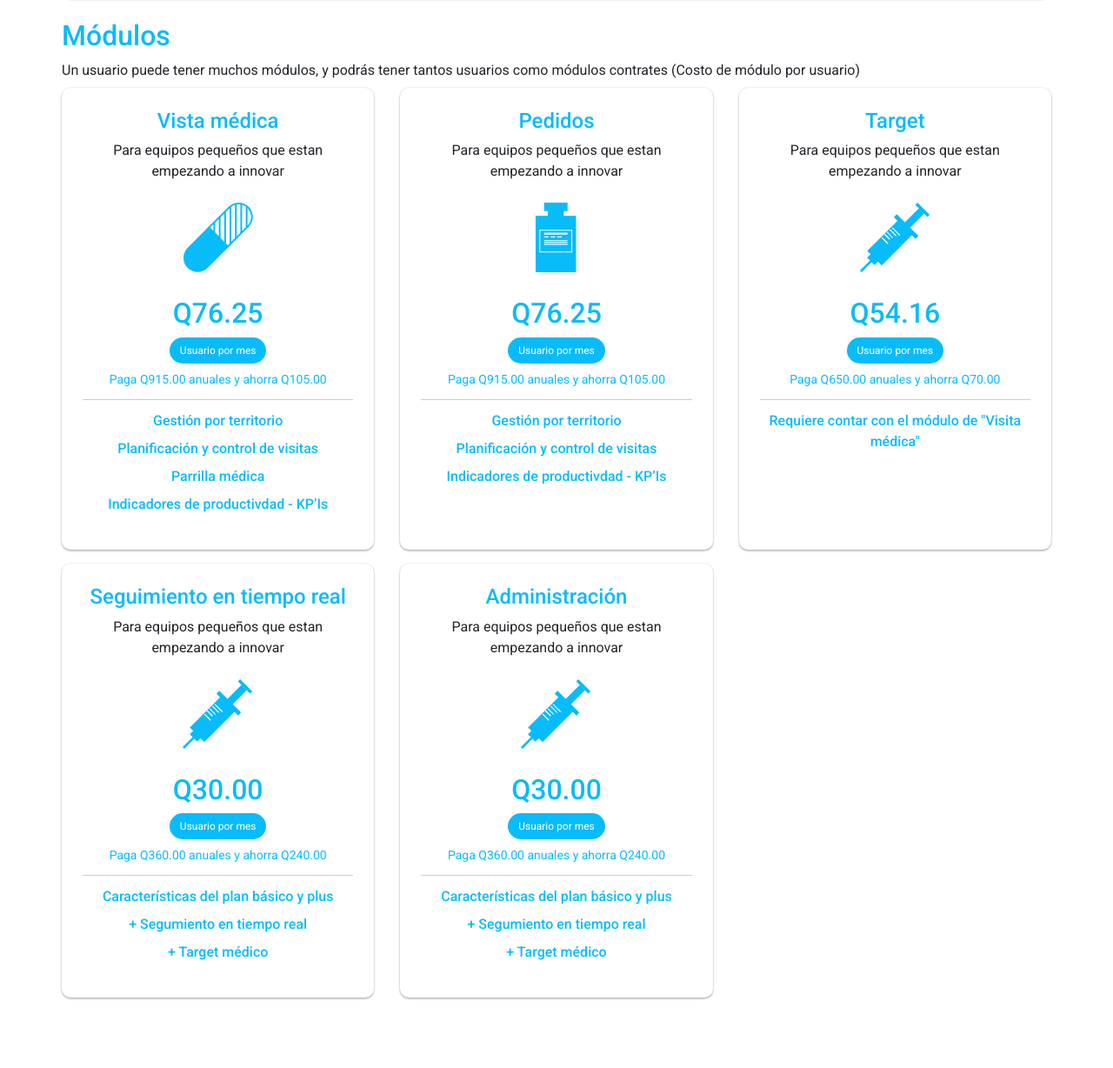
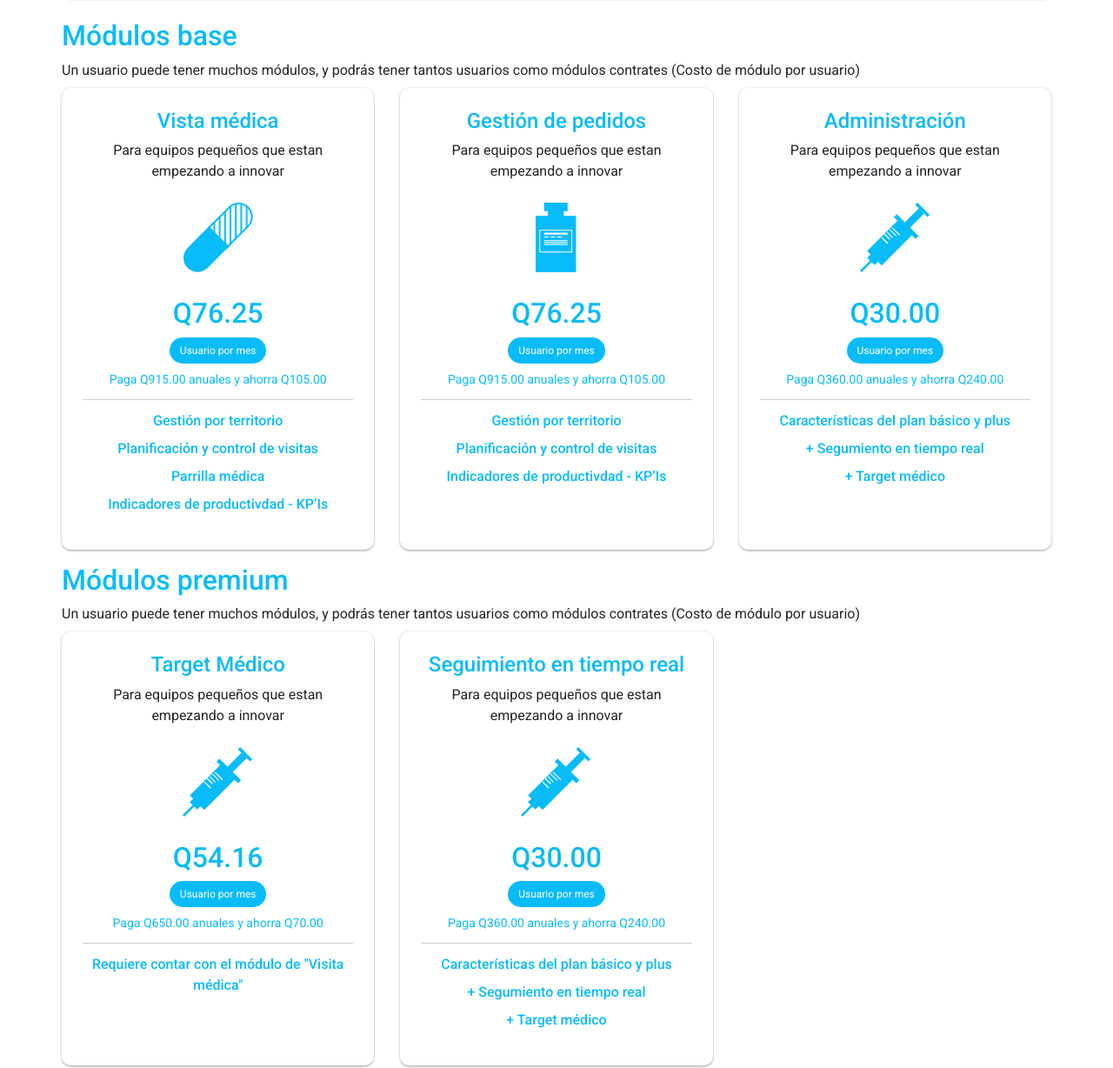
Before and after one commit to eduardomep/MedmigoREP, a website: page precios.html in a window 1280 px wide. Shown: the part 887-2115 px from the top of the page at 87% size. Drawn offline with nearby package versions, Linux system fonts and the light colour scheme.

Commit message:
new titles

```diff
--- a/precios.html
+++ b/precios.html
@@ -119,7 +119,7 @@
                         </div>
                     </div>
                     <div class="col-12 mb-2">
-                        <h2 class="text-primary">Módulos</h2>
+                        <h2 class="text-primary">Módulos base</h2>
                         <p>Un usuario puede tener muchos módulos, y podrás tener tantos usuarios como módulos contrates (Costo de módulo por usuario) </p>
                     </div>
                     <div class="col-12 my-3 col-lg-4 mt-4 mt-lg-0 text-center">
@@ -141,7 +141,7 @@
                     </div>
                     <div class="col-12 my-3 col-lg-4 mt-4 mt-lg-0 text-center">
                         <div class="price-item bg-white h-100 w-100 p-4 picture-template-item">
-                            <p class="h4 text-primary">Pedidos</p>
+                            <p class="h4 text-primary">Gestión de pedidos</p>
                             <p>Para equipos pequeños que estan empezando a innovar</p>
                             <img src="./img/icons/syrup.svg" alt="" class="my-4">
                             <p class="h2 text-primary m-0  my-1">Q76.25</p>
@@ -157,7 +157,27 @@
                     </div>
                     <div class="col-12 my-3 col-lg-4 mt-4 mt-lg-0 text-center">
                         <div class="price-item bg-white h-100 w-100 p-4 picture-template-item">
-                            <p class="h4 text-primary">Target</p>
+                            <p class="h4 text-primary">Administración</p>
+                            <p>Para equipos pequeños que estan empezando a innovar</p>
+                            <img src="./img/icons/syringe.svg" alt="" class="my-4">
+                            <p class="h2 text-primary m-0  my-1">Q30.00</p>
+                            <div class="price-pill my-1">Usuario por mes</div>
+                            <p class="text-primary anual-price my-1">Paga Q360.00 anuales y ahorra Q240.00</p>
+                            <div class="divider"></div>
+                            <ul class="list-unstyled">
+                                <li class="my-2"><p class="text-primary font-weight-500">Características del plan básico y plus</p></li>
+                                <li class="my-2"><p class="text-primary font-weight-500">+ Segumiento en tiempo real</p> </li>
+                                <li class="my-2"><p class="text-primary font-weight-500">+ Target médico</p></li>
+                            </ul>
+                        </div>
+                    </div>
+                    <div class="col-12 mb-2">
+                        <h2 class="text-primary">Módulos premium</h2>
+                        <p>Un usuario puede tener muchos módulos, y podrás tener tantos usuarios como módulos contrates (Costo de módulo por usuario) </p>
+                    </div>
+                    <div class="col-12 my-3 col-lg-4 mt-4 mt-lg-0 text-center">
+                        <div class="price-item bg-white h-100 w-100 p-4 picture-template-item">
+                            <p class="h4 text-primary">Target Médico</p>
                             <p>Para equipos pequeños que estan empezando a innovar</p>
                             <img src="./img/icons/syringe.svg" alt="" class="my-4">
                             <p class="h2 text-primary m-0  my-1">Q54.16</p>
@@ -174,22 +194,6 @@
                     <div class="col-12 my-3 col-lg-4 mt-4 mt-lg-0 text-center">
                         <div class="price-item bg-white h-100 w-100 p-4 picture-template-item">
                             <p class="h4 text-primary">Seguimiento en tiempo real</p>
-                            <p>Para equipos pequeños que estan empezando a innovar</p>
-                            <img src="./img/icons/syringe.svg" alt="" class="my-4">
-                            <p class="h2 text-primary m-0  my-1">Q30.00</p>
-                            <div class="price-pill my-1">Usuario por mes</div>
-                            <p class="text-primary anual-price my-1">Paga Q360.00 anuales y ahorra Q240.00</p>
-                            <div class="divider"></div>
-                            <ul class="list-unstyled">
-                                <li class="my-2"><p class="text-primary font-weight-500">Características del plan básico y plus</p></li>
-                                <li class="my-2"><p class="text-primary font-weight-500">+ Segumiento en tiempo real</p> </li>
-                                <li class="my-2"><p class="text-primary font-weight-500">+ Target médico</p></li>
-                            </ul>
-                        </div>
-                    </div>
-                    <div class="col-12 my-3 col-lg-4 mt-4 mt-lg-0 text-center">
-                        <div class="price-item bg-white h-100 w-100 p-4 picture-template-item">
-                            <p class="h4 text-primary">Administración</p>
                             <p>Para equipos pequeños que estan empezando a innovar</p>
                             <img src="./img/icons/syringe.svg" alt="" class="my-4">
                             <p class="h2 text-primary m-0  my-1">Q30.00</p>
@@ -220,7 +224,7 @@
                         </div>
                     </div>
                     <div class="col-12 mb-2">
-                        <h2 class="text-primary">Módulos</h2>
+                        <h2 class="text-primary">Módulos base</h2>
                         <p>Un usuario puede tener muchos módulos, y podrás tener tantos usuarios como módulos contrates (Costo de módulo por usuario) </p>
                     </div>
                     <div class="col-12 my-3 col-lg-4 mt-4 mt-lg-0 text-center">
@@ -241,7 +245,7 @@
                     </div>
                     <div class="col-12 my-3 col-lg-4 mt-4 mt-lg-0 text-center">
                         <div class="price-item bg-white h-100 w-100 p-4 picture-template-item">
-                            <p class="h4 text-primary">Pedidos</p>
+                            <p class="h4 text-primary">Gestión de pedidos</p>
                             <p>Para equipos pequeños que estan empezando a innovar</p>
                             <img src="./img/icons/syrup.svg" alt="" class="my-4">
                             <p class="h2 text-primary m-0  my-1">Q85.00</p>
@@ -256,7 +260,26 @@
                     </div>
                     <div class="col-12 my-3 col-lg-4 mt-4 mt-lg-0 text-center">
                         <div class="price-item bg-white h-100 w-100 p-4 picture-template-item">
-                            <p class="h4 text-primary">Target</p>
+                            <p class="h4 text-primary">Administración</p>
+                            <p>Para equipos pequeños que estan empezando a innovar</p>
+                            <img src="./img/icons/syringe.svg" alt="" class="my-4">
+                            <p class="h2 text-primary m-0  my-1">Q30.00</p>
+                            <div class="price-pill my-1">Usuario por mes</div>
+                            <div class="divider"></div>
+                            <ul class="list-unstyled">
+                                <li class="my-2"><p class="text-primary font-weight-500">Características del plan básico y plus</p></li>
+                                <li class="my-2"><p class="text-primary font-weight-500">+ Segumiento en tiempo real</p> </li>
+                                <li class="my-2"><p class="text-primary font-weight-500">+ Target médico</p></li>
+                            </ul>
+                        </div>
+                    </div>
+                    <div class="col-12 mb-2">
+                        <h2 class="text-primary">Módulos premium</h2>
+                        <p>Un usuario puede tener muchos módulos, y podrás tener tantos usuarios como módulos contrates (Costo de módulo por usuario) </p>
+                    </div>
+                    <div class="col-12 my-3 col-lg-4 mt-4 mt-lg-0 text-center">
+                        <div class="price-item bg-white h-100 w-100 p-4 picture-template-item">
+                            <p class="h4 text-primary">Target médico</p>
                             <p>Para equipos pequeños que estan empezando a innovar</p>
                             <img src="./img/icons/syringe.svg" alt="" class="my-4">
                             <p class="h2 text-primary m-0  my-1">Q60.00</p>
@@ -272,21 +295,6 @@
                     <div class="col-12 my-3 col-lg-4 mt-4 mt-lg-0 text-center">
                         <div class="price-item bg-white h-100 w-100 p-4 picture-template-item">
                             <p class="h4 text-primary">Seguimiento en tiempo real</p>
-                            <p>Para equipos pequeños que estan empezando a innovar</p>
-                            <img src="./img/icons/syringe.svg" alt="" class="my-4">
-                            <p class="h2 text-primary m-0  my-1">Q30.00</p>
-                            <div class="price-pill my-1">Usuario por mes</div>
-                            <div class="divider"></div>
-                            <ul class="list-unstyled">
-                                <li class="my-2"><p class="text-primary font-weight-500">Características del plan básico y plus</p></li>
-                                <li class="my-2"><p class="text-primary font-weight-500">+ Segumiento en tiempo real</p> </li>
-                                <li class="my-2"><p class="text-primary font-weight-500">+ Target médico</p></li>
-                            </ul>
-                        </div>
-                    </div>
-                    <div class="col-12 my-3 col-lg-4 mt-4 mt-lg-0 text-center">
-                        <div class="price-item bg-white h-100 w-100 p-4 picture-template-item">
-                            <p class="h4 text-primary">Administración</p>
                             <p>Para equipos pequeños que estan empezando a innovar</p>
                             <img src="./img/icons/syringe.svg" alt="" class="my-4">
                             <p class="h2 text-primary m-0  my-1">Q30.00</p>
```
